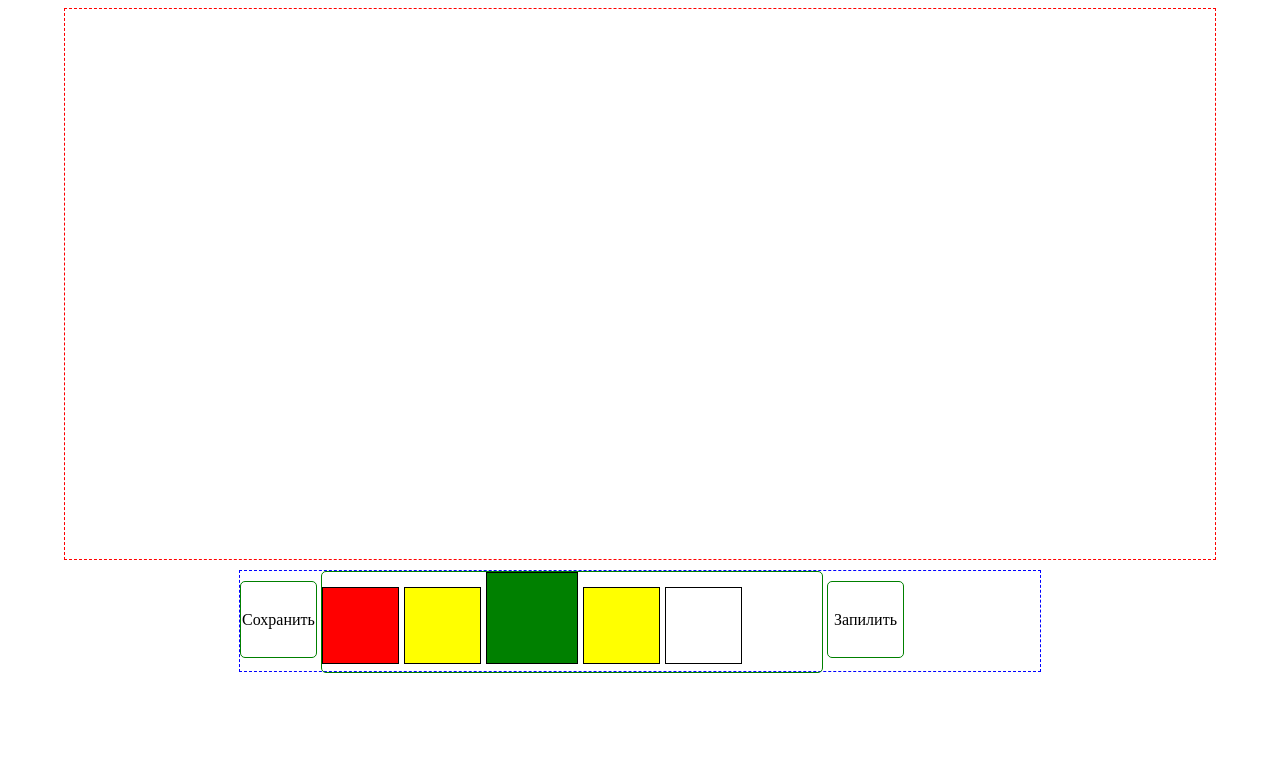
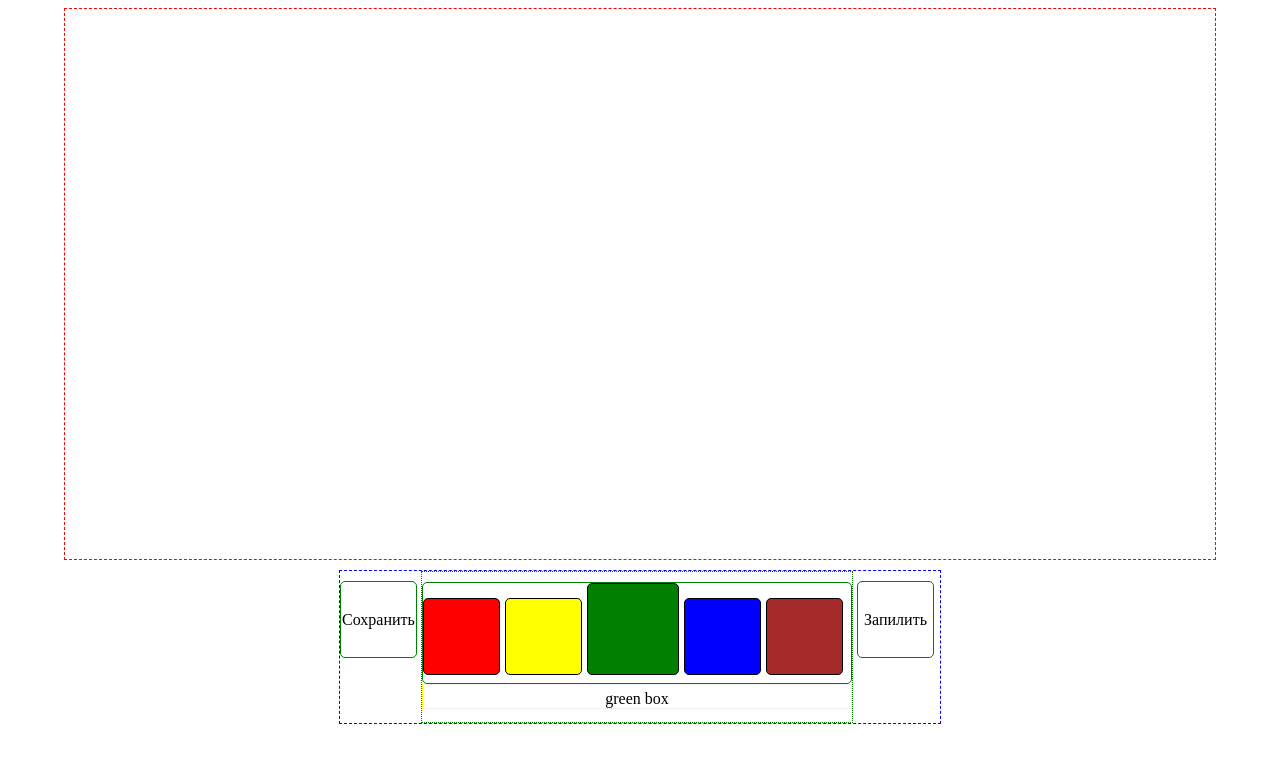
Before and after one commit to Vadimster/green-elefant, a plain HTML site: page index.html in a window 1280 px wide. Drawn offline with Linux system fonts and the light colour scheme.

Commit message:
inventory items are activated/deactivated upon scrolling; item name is shown to player

```diff
--- a/index.html
+++ b/index.html
@@ -14,12 +14,9 @@
 	<section id="scene"></section>
 	<section id="controls">
 		<div id="button-save" class="button" onclick="config.game.save()">Сохранить</div>
-		<div id="inventory">
-
-
-
-
-
+		<div class="inventory-wrapper">
+			<div id="inventory"></div>
+			<div id="item-name"></div>
 		</div>
 		<div id="button-craft" class="button">Запилить</div>
 
--- a/js/gameconfig.js
+++ b/js/gameconfig.js
@@ -13,12 +13,18 @@ var config = {
 	},
 
 	inventory: {
-		box: [red, yellow, green, yellow],
+		box: [red, yellow, green, blue, brown],
 		activeItemIndex: 2, //array index of currently active item. Zero at game start
+
 
 		draw: function(){
 			console.log('config.inventory.draw() launched');
 			$('#inventory').empty();
+			$('#item-name').empty();
+			for (i = 0; i< this.box.length; i++){ //ensure all elements are set to inactive
+				this.box[i].equipped = false;
+			}
+
 			console.log('Active item index is now: ' + this.activeItemIndex);
 
 			if (this.box[this.activeItemIndex] === undefined){
@@ -88,8 +94,8 @@ var config = {
 				var activeItem = $('<div class="item-inv-active"></div>'); //active item box is empty
 				activeItem.css('background-color', this.box[this.activeItemIndex].color);
 				activeItem.appendTo('#inventory');
-				this.box[this.activeItemIndex].active = true;
-				console.log(this.box[this.activeItemIndex].name + ' is now active');
+				this.box[this.activeItemIndex].equipped = true;
+				$('#item-name').html(this.box[this.activeItemIndex].name);
 
 				var counter = 1; //TO DO  -  DEACTIVATE ALL THESE 2 ITEMS!
 				for(i=0; i < 2; i++){
@@ -126,7 +132,6 @@ $(document).keydown(function(e) {
 });
 
 
-
 $(document).ready(function(){
 	console.log('self invoke');
 	config.inventory.draw();
--- a/js/items.js
+++ b/js/items.js
@@ -2,18 +2,30 @@
 var red = {
 	name: 'red box',
 	color: 'red',
-	active: false
+	equipped: false
 
 };
 
 var green = {
 	name: 'green box',
 	color: 'green',
-	active: false
+	equipped: false
 };
 
 var yellow = {
 	name: 'yellow box',
 	color: 'yellow',
-	active: false
+	equipped: false
 };
+
+var blue = {
+	name: 'blue box',
+	color: 'blue',
+	equipped: false
+};
+
+var brown = {
+	name: 'brown box',
+	color: 'brown',
+	equipped: false
+};
--- a/styles/main.css
+++ b/styles/main.css
@@ -10,7 +10,6 @@
 	border-radius: 5px;
 
 }
-
 	.button:hover{
 		color: red;
 	}
@@ -19,6 +18,7 @@
 	width: 75px;
 	height: 75px;
 	border: 1px solid black;
+	border-radius: 5px;
 	display: inline-block;
 	margin-right: 5px;
 
@@ -28,6 +28,7 @@
 	width: 90px;
 	height: 90px;
 	border: 1px solid black;
+	border-radius: 5px;
 	display: inline-block;
 	margin-right: 5px;
 }
@@ -42,18 +43,37 @@
 }
 
 #controls{
-	width: 800px;
-	height: 100px;
+	width: 600px;
+	/* height: 100px; */
 	margin-top: 10px;
 	margin-right: auto;
 	margin-left: auto;
 	border: 1px dashed blue;
 
 }
-	#inventory{
-		width: 500px;
-		height: 100px;
-		border: 1px solid green;
+
+
+	.inventory-wrapper{
+		width: 430px;
+		height: 150px;
+		border: 1px dotted green;
 		display: inline-block;
-		border-radius: 5px;
 	}
+
+
+		#inventory{
+			/* width: 425px; */
+			height: 100px;
+			margin-top: 10px;
+			border: 1px solid green;
+			/* display: inline-block; */
+			border-radius: 5px;
+		}
+
+		#item-name{
+			margin: auto;
+			padding-top: 5px;
+			text-align: center;
+			border: 1px dotted yellow;
+
+		}
```
